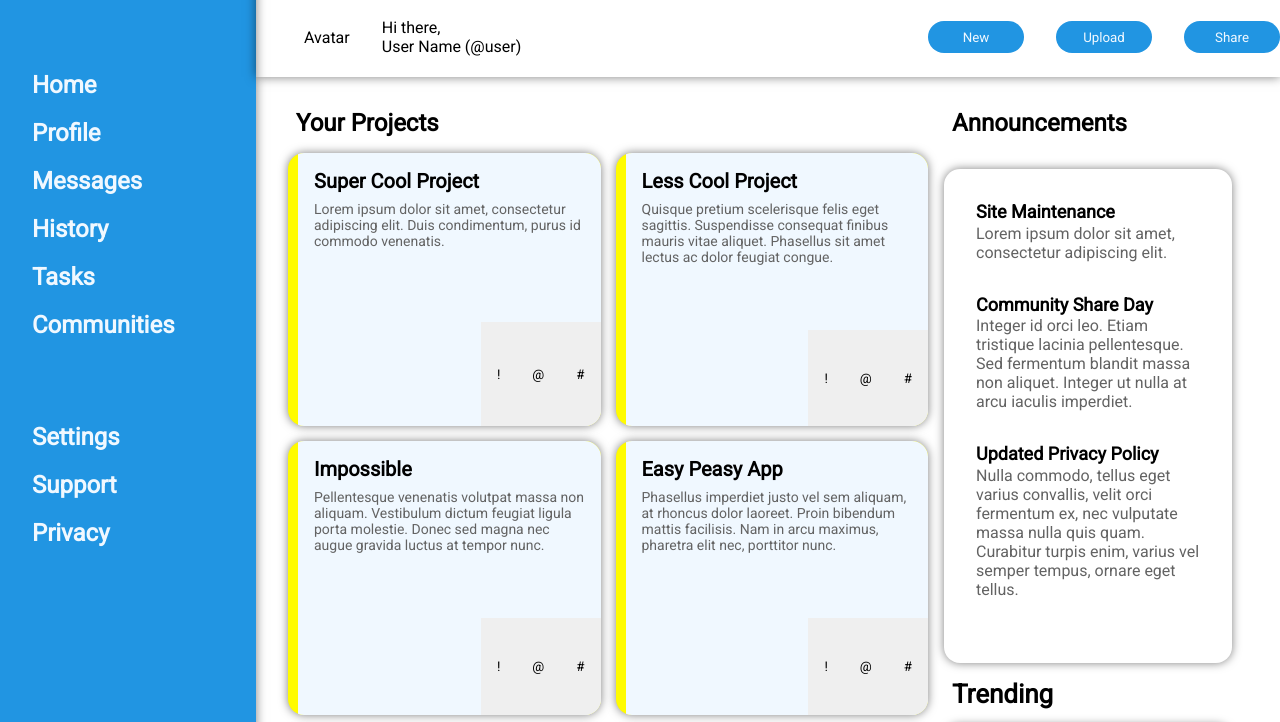
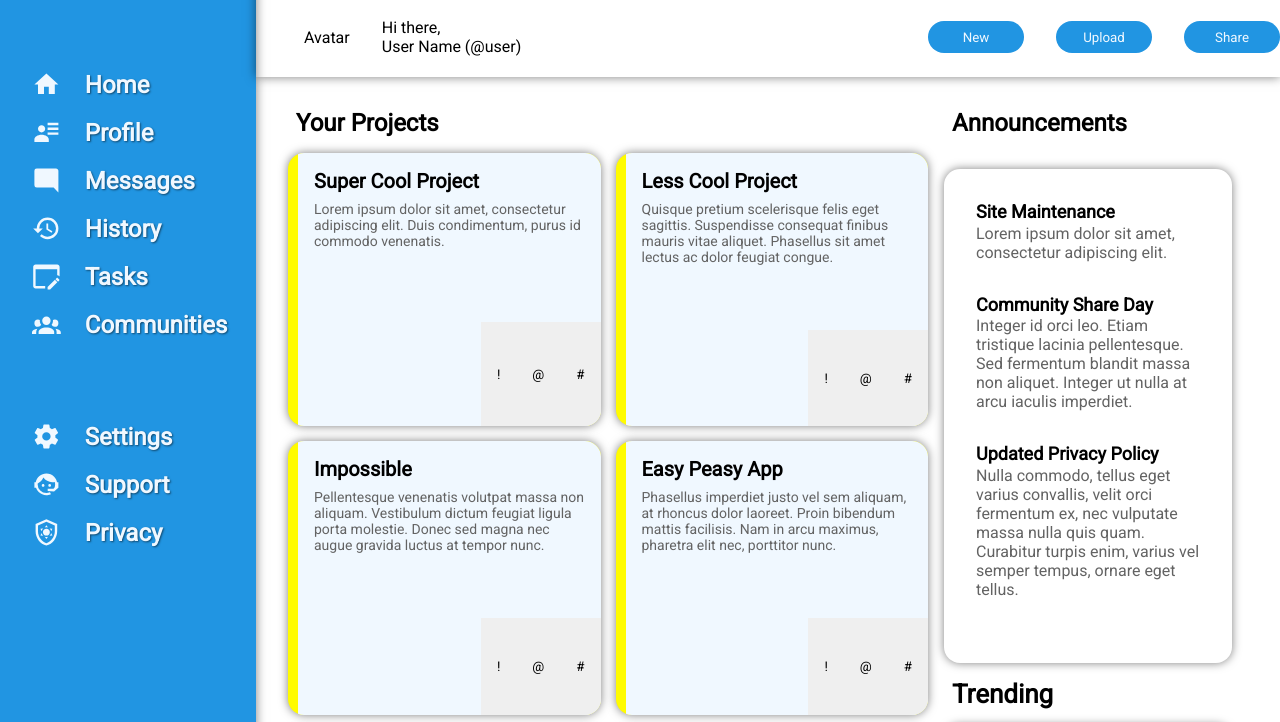
Before and after one commit to Jared588/admin-dashboard, a plain HTML site: page index.html in a window 1280 px wide. Shown: the part 83-805 px from the top of the page. Drawn offline with Linux system fonts and the light colour scheme.

Commit message:
Add icons to dashboard

```diff
--- a/index.html
+++ b/index.html
@@ -11,15 +11,15 @@
         <div class="dashboard">
             <h2>Dashboard</h2>
             <div class="dash-container">
-                <button>Home</button>
-                <button>Profile</button>
-                <button>Messages</button>
-                <button>History</button>
-                <button>Tasks</button>
-                <button style="margin-bottom: 4rem;">Communities</button>
-                <button>Settings</button>
-                <button>Support</button>
-                <button>Privacy</button>
+                <button><svg id="icon" xmlns="http://www.w3.org/2000/svg" viewBox="0 0 24 24"><path d="M10,20V14H14V20H19V12H22L12,3L2,12H5V20H10Z"/></svg>Home</button>
+                <button><svg id="icon" xmlns="http://www.w3.org/2000/svg" viewBox="0 0 24 24"><path d="M11 9C11 10.66 9.66 12 8 12C6.34 12 5 10.66 5 9C5 7.34 6.34 6 8 6C9.66 6 11 7.34 11 9M14 20H2V18C2 15.79 4.69 14 8 14C11.31 14 14 15.79 14 18M22 12V14H13V12M22 8V10H13V8M22 4V6H13V4Z" /></svg>Profile</button>
+                <button><svg id="icon" xmlns="http://www.w3.org/2000/svg" viewBox="0 0 24 24"><path d="M22,4C22,2.89 21.1,2 20,2H4A2,2 0 0,0 2,4V16A2,2 0 0,0 4,18H18L22,22V4Z" /></svg>Messages</button>
+                <button><svg id="icon" xmlns="http://www.w3.org/2000/svg" viewBox="0 0 24 24"><path d="M13.5,8H12V13L16.28,15.54L17,14.33L13.5,12.25V8M13,3A9,9 0 0,0 4,12H1L4.96,16.03L9,12H6A7,7 0 0,1 13,5A7,7 0 0,1 20,12A7,7 0 0,1 13,19C11.07,19 9.32,18.21 8.06,16.94L6.64,18.36C8.27,20 10.5,21 13,21A9,9 0 0,0 22,12A9,9 0 0,0 13,3" /></svg>History</button>
+                <button><svg id="icon" xmlns="http://www.w3.org/2000/svg" viewBox="0 0 24 24"><path d="M11 20V22H3C1.9 22 1 21.1 1 20V4C1 2.9 1.9 2 3 2H21C22.1 2 23 2.9 23 4V12.1L22.8 11.9C22.3 11.4 21.7 11.1 21 11.1V6H3V20H11M21.4 13.3L22.7 14.6C22.9 14.8 22.9 15.2 22.7 15.4L21.7 16.4L19.6 14.3L20.6 13.3C20.7 13.2 20.8 13.1 21 13.1C21.2 13.1 21.3 13.2 21.4 13.3M21.1 16.9L15.1 23H13V20.9L19.1 14.8L21.1 16.9Z" /></svg>Tasks</button>
+                <button style="margin-bottom: 4rem;"><svg id="icon" xmlns="http://www.w3.org/2000/svg" viewBox="0 0 24 24"><path d="M12,5.5A3.5,3.5 0 0,1 15.5,9A3.5,3.5 0 0,1 12,12.5A3.5,3.5 0 0,1 8.5,9A3.5,3.5 0 0,1 12,5.5M5,8C5.56,8 6.08,8.15 6.53,8.42C6.38,9.85 6.8,11.27 7.66,12.38C7.16,13.34 6.16,14 5,14A3,3 0 0,1 2,11A3,3 0 0,1 5,8M19,8A3,3 0 0,1 22,11A3,3 0 0,1 19,14C17.84,14 16.84,13.34 16.34,12.38C17.2,11.27 17.62,9.85 17.47,8.42C17.92,8.15 18.44,8 19,8M5.5,18.25C5.5,16.18 8.41,14.5 12,14.5C15.59,14.5 18.5,16.18 18.5,18.25V20H5.5V18.25M0,20V18.5C0,17.11 1.89,15.94 4.45,15.6C3.86,16.28 3.5,17.22 3.5,18.25V20H0M24,20H20.5V18.25C20.5,17.22 20.14,16.28 19.55,15.6C22.11,15.94 24,17.11 24,18.5V20Z" /></svg>Communities</button>
+                <button><svg id="icon" xmlns="http://www.w3.org/2000/svg" viewBox="0 0 24 24"><path d="M12,15.5A3.5,3.5 0 0,1 8.5,12A3.5,3.5 0 0,1 12,8.5A3.5,3.5 0 0,1 15.5,12A3.5,3.5 0 0,1 12,15.5M19.43,12.97C19.47,12.65 19.5,12.33 19.5,12C19.5,11.67 19.47,11.34 19.43,11L21.54,9.37C21.73,9.22 21.78,8.95 21.66,8.73L19.66,5.27C19.54,5.05 19.27,4.96 19.05,5.05L16.56,6.05C16.04,5.66 15.5,5.32 14.87,5.07L14.5,2.42C14.46,2.18 14.25,2 14,2H10C9.75,2 9.54,2.18 9.5,2.42L9.13,5.07C8.5,5.32 7.96,5.66 7.44,6.05L4.95,5.05C4.73,4.96 4.46,5.05 4.34,5.27L2.34,8.73C2.21,8.95 2.27,9.22 2.46,9.37L4.57,11C4.53,11.34 4.5,11.67 4.5,12C4.5,12.33 4.53,12.65 4.57,12.97L2.46,14.63C2.27,14.78 2.21,15.05 2.34,15.27L4.34,18.73C4.46,18.95 4.73,19.03 4.95,18.95L7.44,17.94C7.96,18.34 8.5,18.68 9.13,18.93L9.5,21.58C9.54,21.82 9.75,22 10,22H14C14.25,22 14.46,21.82 14.5,21.58L14.87,18.93C15.5,18.67 16.04,18.34 16.56,17.94L19.05,18.95C19.27,19.03 19.54,18.95 19.66,18.73L21.66,15.27C21.78,15.05 21.73,14.78 21.54,14.63L19.43,12.97Z" /></svg>Settings</button>
+                <button><svg id="icon" xmlns="http://www.w3.org/2000/svg" viewBox="0 0 24 24"><path d="M18.72,14.76C19.07,13.91 19.26,13 19.26,12C19.26,11.28 19.15,10.59 18.96,9.95C18.31,10.1 17.63,10.18 16.92,10.18C13.86,10.18 11.15,8.67 9.5,6.34C8.61,8.5 6.91,10.26 4.77,11.22C4.73,11.47 4.73,11.74 4.73,12A7.27,7.27 0 0,0 12,19.27C13.05,19.27 14.06,19.04 14.97,18.63C15.54,19.72 15.8,20.26 15.78,20.26C14.14,20.81 12.87,21.08 12,21.08C9.58,21.08 7.27,20.13 5.57,18.42C4.53,17.38 3.76,16.11 3.33,14.73H2V10.18H3.09C3.93,6.04 7.6,2.92 12,2.92C14.4,2.92 16.71,3.87 18.42,5.58C19.69,6.84 20.54,8.45 20.89,10.18H22V14.67H22V14.69L22,14.73H21.94L18.38,18L13.08,17.4V15.73H17.91L18.72,14.76M9.27,11.77C9.57,11.77 9.86,11.89 10.07,12.11C10.28,12.32 10.4,12.61 10.4,12.91C10.4,13.21 10.28,13.5 10.07,13.71C9.86,13.92 9.57,14.04 9.27,14.04C8.64,14.04 8.13,13.54 8.13,12.91C8.13,12.28 8.64,11.77 9.27,11.77M14.72,11.77C15.35,11.77 15.85,12.28 15.85,12.91C15.85,13.54 15.35,14.04 14.72,14.04C14.09,14.04 13.58,13.54 13.58,12.91A1.14,1.14 0 0,1 14.72,11.77Z" /></svg>Support</button>
+                <button><svg id="icon" xmlns="http://www.w3.org/2000/svg" viewBox="0 0 24 24"><path d="M21 11C21 16.55 17.16 21.74 12 23C6.84 21.74 3 16.55 3 11V5L12 1L21 5V11M12 21C15.75 20 19 15.54 19 11.22V6.3L12 3.18L5 6.3V11.22C5 15.54 8.25 20 12 21M12 8.89C13.6 8.89 14.89 10.18 14.89 11.78S13.6 14.67 12 14.67 9.11 13.37 9.11 11.78 10.41 8.89 12 8.89M12 6L13.38 8C12.96 7.82 12.5 7.73 12 7.73S11.05 7.82 10.62 8L12 6M7 8.89L9.4 8.69C9.06 9 8.74 9.34 8.5 9.76C8.25 10.18 8.1 10.62 8 11.08L7 8.89M7 14.67L8.03 12.5C8.11 12.93 8.27 13.38 8.5 13.8C8.75 14.23 9.06 14.59 9.4 14.88L7 14.67M17 8.89L16 11.08C15.9 10.62 15.74 10.18 15.5 9.76C15.26 9.34 14.95 9 14.6 8.68L17 8.89M17 14.67L14.6 14.87C14.94 14.58 15.25 14.22 15.5 13.8C15.74 13.38 15.89 12.93 15.97 12.5L17 14.67M12 17.55L10.61 15.57C11.04 15.72 11.5 15.82 12 15.82C12.5 15.82 12.95 15.72 13.37 15.57L12 17.55Z" /></svg>Privacy</button>
             </div>
         </div>
         <div class="header">
@@ -28,7 +28,7 @@
                 <input type="text" placeholder="search"></input>
             </div>
             <div class="user">
-                <button class="notification-bell"><img src="icons/bell.svg" alt="little bell icon"></button>
+                <button class="notification-bell"><img src="icons/notification-bell.svg" alt="little bell icon"></button>
                 <div class="icon">Avatar</div>
                 <p>User Name</p>
             </div>
--- a/styles.css
+++ b/styles.css
@@ -41,20 +41,30 @@
 
 .dash-container {
     display: grid;
+    align-items: center;
     grid-template-columns: 1;
     height: 5rem;
 }
 
-.dashboard > div > button {
+.dash-container > button {
+    display: flex;
+    align-items: center;
     height: 3rem;
     padding-left: 2rem;
     font-size: 24px;
     font-weight: 600;
+    text-shadow: 1px 1px 2px rgba(0, 0, 0, 0.5);
     text-align: left;
     background-color: var(--main-color);
     color: var(--text-color);
     border: none;
     cursor: pointer;
+}
+
+#icon {
+    fill: var(--text-color);
+    height: 1.8rem;
+    margin-right: 1.5rem;
 }
 
 .header {
```
Also changed, not shown: icons/bell.svg (deleted), icons/communities.svg (added), icons/history.svg (added), icons/home.svg (added), icons/messages.svg (added), icons/notification-bell.svg (added), icons/privacy.svg (added), icons/profile.svg (added), icons/settings.svg (added), icons/support.svg (added), icons/tasks.svg (added).
